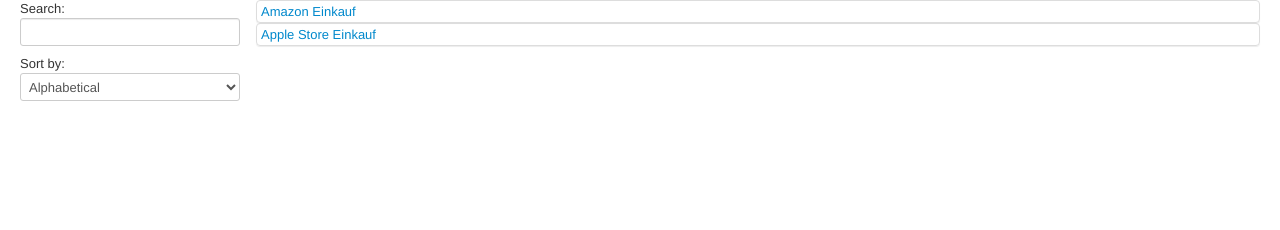
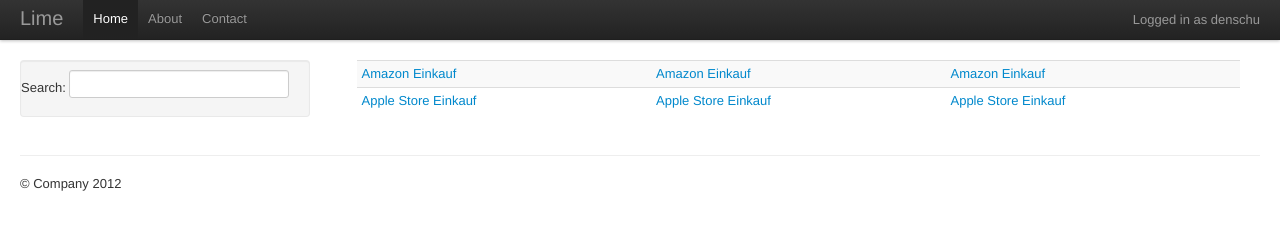
Before and after one commit to denschu/lime.js, a plain HTML site: page app/index.html in a window 1280 px wide. Drawn offline with Linux system fonts and the light colour scheme.

Commit message:
Layouting

```diff
--- a/app/index.html
+++ b/app/index.html
@@ -5,6 +5,15 @@
   <title>LIME</title>
   <link rel="stylesheet" href="css/app.css">
   <link rel="stylesheet" href="css/bootstrap.css">
+  <style type="text/css">
+      body {
+        padding-top: 60px;
+        padding-bottom: 40px;
+      }
+      .sidebar-nav {
+        padding: 9px 0;
+      }
+  </style>
   <script src="lib/angular/angular.js"></script>
   <script src="js/app.js"></script>
   <script src="js/controllers.js"></script>
@@ -13,8 +22,50 @@
   <script src="lib/angular/angular-resource.js"></script>
 </head>
 <body>
+    <div class="navbar navbar-inverse navbar-fixed-top">
+      <div class="navbar-inner">
+        <div class="container-fluid">
+          <a class="btn btn-navbar" data-toggle="collapse" data-target=".nav-collapse">
+            <span class="icon-bar"></span>
+            <span class="icon-bar"></span>
+            <span class="icon-bar"></span>
+          </a>
+          <a class="brand" href="#">Lime</a>
+          <div class="nav-collapse collapse">
+            <p class="navbar-text pull-right">
+              Logged in as <a href="#" class="navbar-link">denschu</a>
+            </p>
+            <ul class="nav">
+              <li class="active"><a href="#">Home</a></li>
+              <li><a href="#about">About</a></li>
+              <li><a href="#contact">Contact</a></li>
+            </ul>
+          </div><!--/.nav-collapse -->
+        </div>
+      </div>
+    </div>
 
-  <div ng-view></div>
+	<div class="container-fluid">
+	      <div class="row-fluid">
+	        <div class="span3">
+	          <div class="well sidebar-nav">
+		        Search: <input ng-model="query">
+	          </div><!--/.well -->
+	        </div><!--/span-->
+
+	        <div class="span9" ng-view>
+	        </div><!--/span-->
+
+	      </div><!--/row-->
+
+	      <hr>
+
+	      <footer>
+	        <p>&copy; Company 2012</p>
+	      </footer>
+
+	</div><!--/.fluid-container-->
+    <!--div ng-view></div-->
 
 </body>
 </html>
--- a/app/js/controllers.js
+++ b/app/js/controllers.js
@@ -4,7 +4,6 @@
 
 function TransactionListCtrl($scope, Transaction) {
   $scope.transactions = Transaction.query();
-  $scope.orderProp = 'bookingtext';
 }
 
 function TransactionDetailCtrl($scope, $routeParams, Transaction) {
--- a/app/partials/transaction-list.html
+++ b/app/partials/transaction-list.html
@@ -1,25 +1,11 @@
 <div class="container-fluid">
-  <div class="row-fluid">
-    <div class="span2">
-      <!--Sidebar content-->
 
-      Search: <input ng-model="query">
-      Sort by:
-      <select ng-model="orderProp">
-        <option value="bookingtext">Alphabetical</option>
-        <option value="date">Newest</option>
-      </select>
+	  <table class="table table-striped table-hover table-condensed">
+		<tr ng-repeat="transaction in transactions | filter:query | orderBy:orderProp">
+			<td><a href='#/transactions/{{ transaction.id }}'>{{ transaction.bookingtext }}</a></td>
+			<td><a href='#/transactions/{{ transaction.id }}'>{{ transaction.bookingtext }}</a></td>
+			<td><a href='#/transactions/{{ transaction.id }}'>{{ transaction.bookingtext }}</a></td>
+		</tr>
+	  </table>
 
-    </div>
-    <div class="span10">
-      <!--Body content-->
-
-      <ul class="transactions">
-        <li ng-repeat="transaction in transactions | filter:query | orderBy:orderProp" class="thumbnail">
-          <a href='#/transactions/{{ transaction.id }}'>{{ transaction.bookingtext }}</a>
-        </li>
-      </ul>
-
-    </div>
-  </div>
 </div>
```
